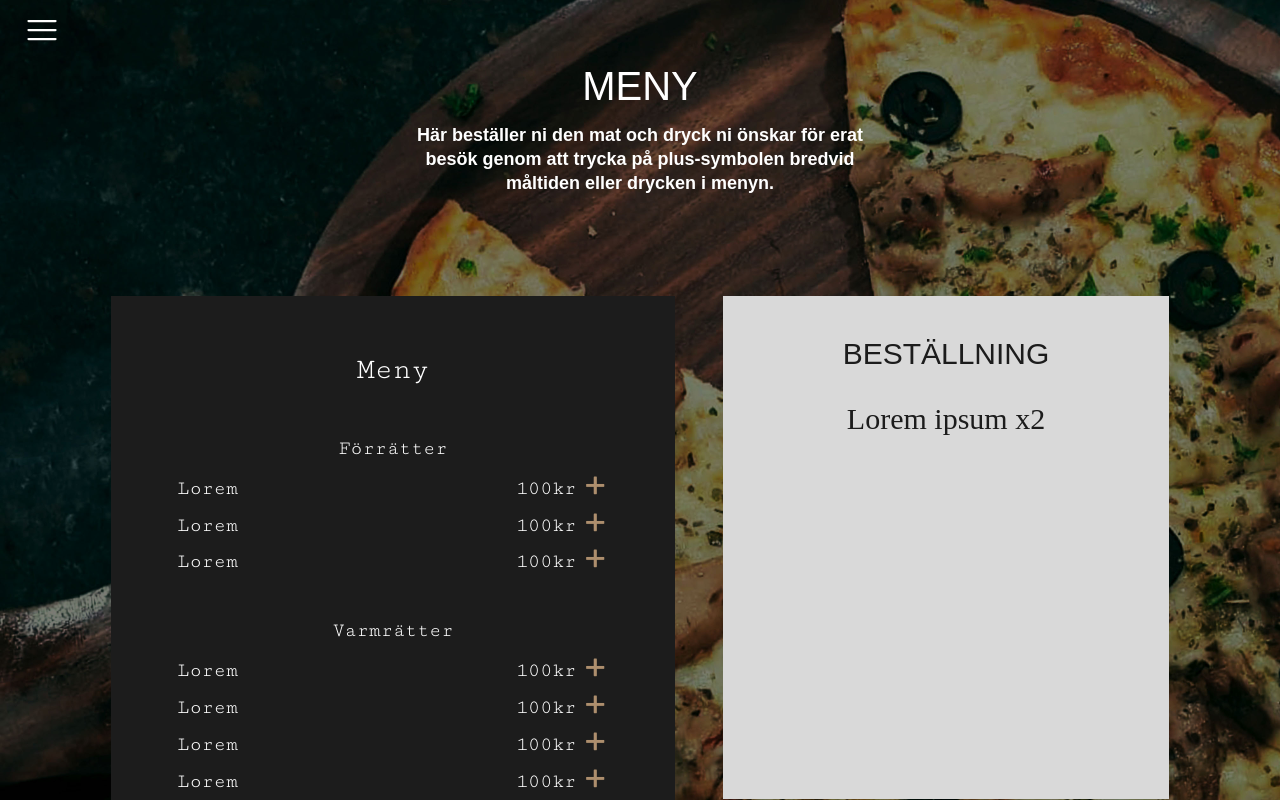
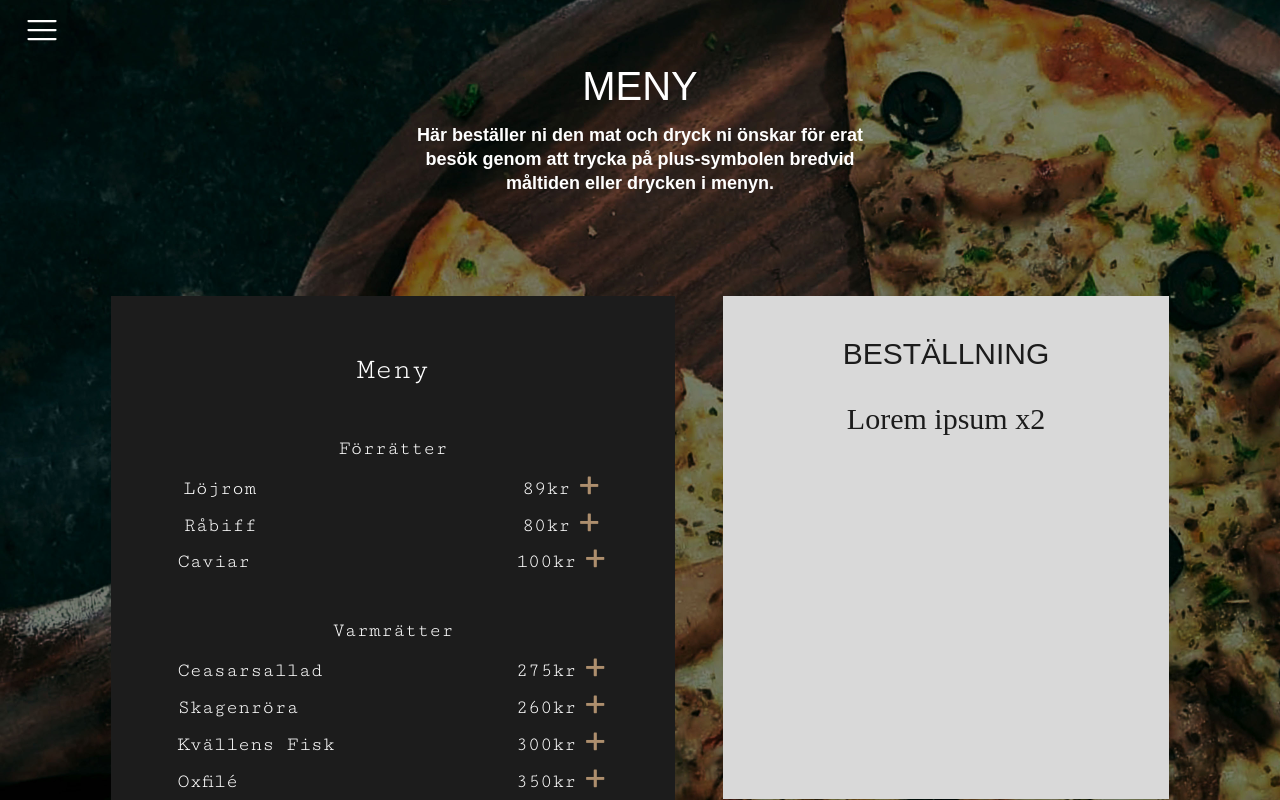
Before and after one commit to AlexanderAvernas/Grupp5-project, a Vue app: page /ordering in a window 1280 px wide. Shown: the top 800 px of the page. Built offline with nearby package versions, Linux system fonts and the light colour scheme; a web font is replaced by a local one.

Commit message:
Added proper names and prices to the food items

```diff
--- a/public/menu.json
+++ b/public/menu.json
@@ -1,18 +1,19 @@
 [
-    { "pre": [
+  {
+    "pre": [
       {
         "id": 0,
-                "product": "Lorem",
-                "price": 100
+        "product": "Löjrom",
+        "price": 89
       },
       {
         "id": 1,
-                "product": "Lorem",
-                "price": 100
+        "product": "Råbiff",
+        "price": 80
       },
       {
         "id": 2,
-                "product": "Lorem",
+        "product": "Caviar",
         "price": 100
       }
     ],
@@ -20,51 +21,69 @@
     "main": [
       {
         "id": 3,
-                "product": "Lorem",
-                "price": 100
+        "product": "Ceasarsallad",
+        "price": 275
       },
       {
         "id": 4,
-                "product": "Lorem",
-                "price": 100
+        "product": "Skagenröra",
+        "price": 260
       },
       {
         "id": 5,
-                "product": "Lorem",
-                "price": 100
+        "product": "Kvällens Fisk",
+        "price": 300
       },
       {
         "id": 6,
-                "product": "Lorem",
-                "price": 100
+        "product": "Oxfilé",
+        "price": 350
       },
       {
         "id": 7,
-                "product": "Lorem",
-                "price": 100
+        "product": "Råbiff",
+        "price": 320
       },
       {
         "id": 8,
-                "product": "Lorem",
-                "price": 100
+        "product": "Rotselleri Fiorentina",
+        "price": 290
       }
     ],
 
     "desert": [
       {
         "id": 9,
-                "product": "Lorem",
-                "price": 100
+        "product": "Crème brûlée",
+        "price": 80
       },
       {
         "id": 10,
-                "product": "Lorem",
-                "price": 100
+        "product": "Hemgjord glass & sorbet",
+        "price": 99
       },
       {
         "id": 11,
-                "product": "Lorem",
-                "price": 100
+        "product": "Nyfriterade Donuts",
+        "price": 85
+      }
+    ],
+
+    "drink": [
+      {
+        "id": 9,
+        "product": "Irish Coffee",
+        "price": 70
+      },
+      {
+        "id": 10,
+        "product": "Margarita",
+        "price": 70
+      },
+      {
+        "id": 11,
+        "product": "Espresso Martini",
+        "price": 75
       }
     ]
   }
--- a/src/components/FoodMenu.vue
+++ b/src/components/FoodMenu.vue
@@ -4,27 +4,30 @@
     <h2 class="menu-title">Meny</h2>
     <div class="food-category">
       <h4 class="menu-header">Förrätter</h4>
-      <p class="menu-item">Lorem 100kr</p>
-      <p class="menu-item">Lorem 100kr</p>
-      <p class="menu-item">Lorem 100kr</p>
+      <p class="menu-item">Löjrom 89kr</p>
+      <p class="menu-item">Råbiff 80kr</p>
+      <p class="menu-item">Caviar 100kr</p>
     </div>
     <div class="food-category">
       <h4 class="menu-header">Varmrätter</h4>
-      <p class="menu-item">Lorem 100kr</p>
-      <p class="menu-item">Lorem 100kr</p>
-      <p class="menu-item">Lorem 100kr</p>
+      <p class="menu-item">Ceasarsallad 275kr</p>
+      <p class="menu-item">Skagenröra 260kr</p>
+      <p class="menu-item">Kvällens Fisk 300kr</p>
+      <p class="menu-item">Oxfilé 350kr</p>
+      <p class="menu-item">Råbiff 320kr</p>
+      <p class="menu-item">Rotselleri Fiorentina 290kr</p>
     </div>
     <div class="food-category">
       <h4 class="menu-header">Deserter</h4>
-      <p class="menu-item">Lorem 100kr</p>
-      <p class="menu-item">Lorem 100kr</p>
-      <p class="menu-item">Lorem 100kr</p>
+      <p class="menu-item">Crème brûlée 80kr</p>
+      <p class="menu-item">Hemgjord glass & sorbet 99kr</p>
+      <p class="menu-item">Nyfriterade Donuts 85kr</p>
     </div>
     <div class="food-category">
       <h4 class="menu-header">Drycker</h4>
-      <p class="menu-item">Lorem 100kr</p>
-      <p class="menu-item">Lorem 100kr</p>
-      <p class="menu-item">Lorem 100kr</p>
+      <p class="menu-item">Irish Coffee 70kr</p>
+      <p class="menu-item">Margarita 70kr</p>
+      <p class="menu-item">Espresso Martini 75kr</p>
     </div>
   </div>
 </template>
--- a/src/components/OrderMenu.vue
+++ b/src/components/OrderMenu.vue
@@ -7,6 +7,7 @@ export default {
         this.appetizers = result[0].pre;
         this.mains = result[0].main;
         this.deserts = result[0].desert;
+        this.drinks = result[0].drink;
       });
   },
   data() {
@@ -14,6 +15,7 @@ export default {
       appetizers: null,
       mains: null,
       deserts: null,
+      drinks: null,
     };
   },
 };
@@ -43,6 +45,14 @@ export default {
       <li class="menu-li" v-for="desert in deserts" :key="desert.id">
         <p class="product">{{ desert.product }}</p>
         <p class="price">{{ desert.price }}kr</p>
+        <button class="plus"></button>
+      </li>
+    </ul>
+    <h3>Drycker</h3>
+    <ul class="menu-ul">
+      <li class="menu-li" v-for="drink in drinks" :key="drink.id">
+        <p class="product">{{ drink.product }}</p>
+        <p class="price">{{ drink.price }}kr</p>
         <button class="plus"></button>
       </li>
     </ul>
--- a/src/views/HomeView.vue
+++ b/src/views/HomeView.vue
@@ -3,7 +3,7 @@ import FoodMenu from "../components/FoodMenu.vue";
 </script>
 
 <template>
-    <!-- Left side of screen -->
+  <!-- Left side of screen -->
   <div class="landing-page">
     <h1 class="landing-title">Lorem Ipsum</h1>
     <button class="landing-btn">BOKA BORD</button>
```
Lines whose indentation alone changed are shown as unchanged.
